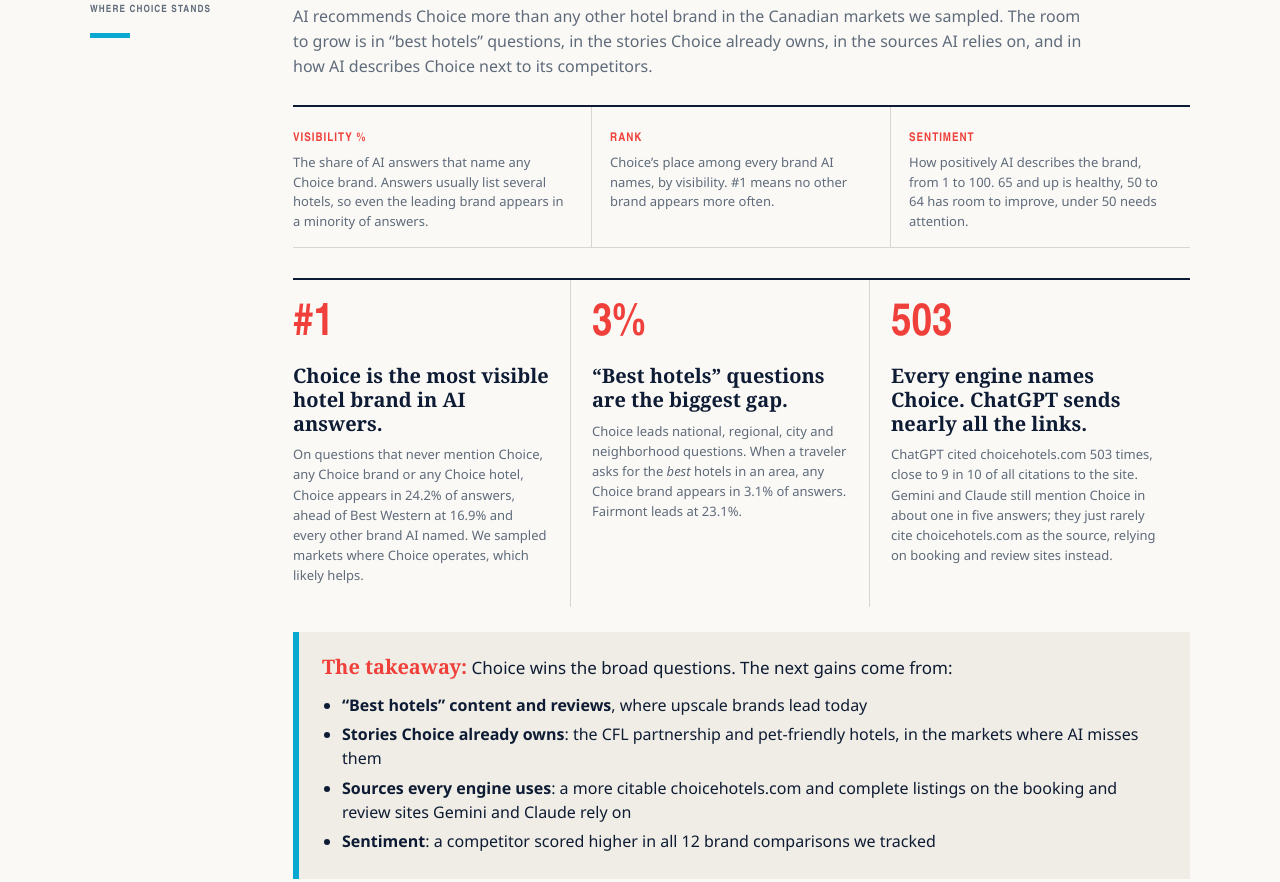
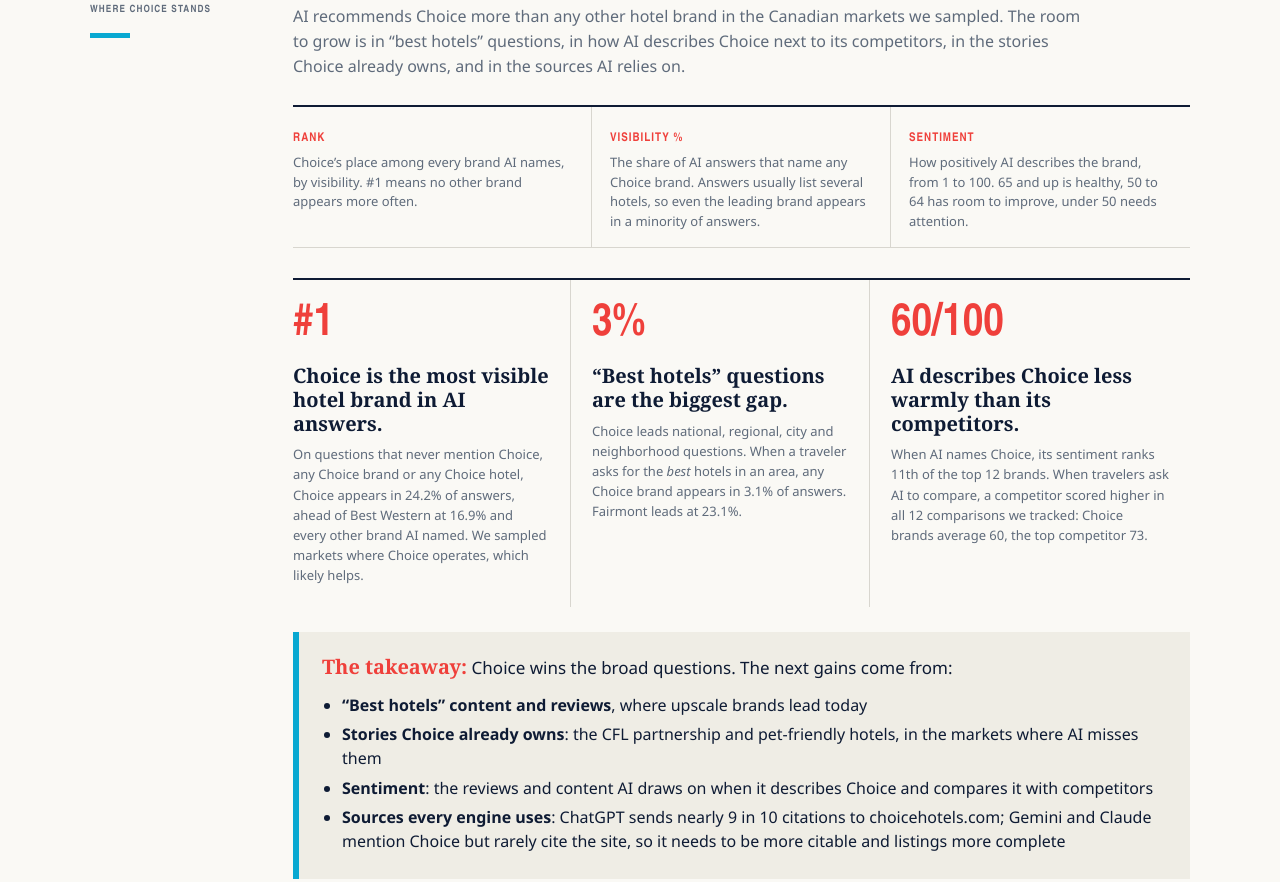
Before and after one commit to trebletree/ideascollidesearchinsights, a plain HTML site: page choice-hotels/index.html in a window 1280 px wide. Shown: the part 1134-2016 px from the top of the page. Drawn offline with Linux system fonts and the light colour scheme.

Commit message:
Choice snapshot: align reading guide with key findings, lead third finding with sentiment
Co-Authored-By: Claude Opus 5.5 <noreply@anthropic.com>
Claude-Session: https://claude.ai/code/session_01XxKsMFWGvq3TD9yHeKa9Bz

```diff
--- a/choice-hotels/index.html
+++ b/choice-hotels/index.html
@@ -397,18 +397,18 @@ a.ml{color:inherit;text-decoration:underline;text-decoration-color:var(--cyan);t
 <div class="section-body">
 
   <h2 class="reveal">Where Choice stands in <span>AI visibility today.</span></h2>
-  <p class="section-intro reveal">AI recommends Choice more than any other hotel brand in the Canadian markets we sampled. The room to grow is in &ldquo;best hotels&rdquo; questions, in the stories Choice already owns, in the sources AI relies on, and in how AI describes Choice next to its competitors.</p>
+  <p class="section-intro reveal">AI recommends Choice more than any other hotel brand in the Canadian markets we sampled. The room to grow is in &ldquo;best hotels&rdquo; questions, in how AI describes Choice next to its competitors, in the stories Choice already owns, and in the sources AI relies on.</p>
   <div class="read3 reveal">
+    <div><b>Rank</b><p>Choice&rsquo;s place among every brand AI names, by visibility. #1 means no other brand appears more often.</p></div>
     <div><b>Visibility %</b><p>The share of AI answers that name any Choice brand. Answers usually list several hotels, so even the leading brand appears in a minority of answers.</p></div>
-    <div><b>Rank</b><p>Choice&rsquo;s place among every brand AI names, by visibility. #1 means no other brand appears more often.</p></div>
     <div><b>Sentiment</b><p>How positively AI describes the brand, from 1 to 100. 65 and up is healthy, 50 to 64 has room to improve, under 50 needs attention.</p></div>
   </div>
   <div class="executive reveal">
     <article class="exec-item"><b>#1</b><h3>Choice is the most visible hotel brand in AI answers.</h3><p>On questions that never mention Choice, any Choice brand or any Choice hotel, Choice appears in 24.2% of answers, ahead of Best Western at 16.9% and every other brand AI named. We sampled markets where Choice operates, which likely helps.</p></article>
     <article class="exec-item"><b>3%</b><h3>&ldquo;Best hotels&rdquo; questions are the biggest gap.</h3><p>Choice leads national, regional, city and neighborhood questions. When a traveler asks for the <em>best</em> hotels in an area, any Choice brand appears in 3.1% of answers. Fairmont leads at 23.1%.</p></article>
-    <article class="exec-item"><b>503</b><h3>Every engine names Choice. ChatGPT sends nearly all the links.</h3><p>ChatGPT cited choicehotels.com 503 times, close to 9 in 10 of all citations to the site. Gemini and Claude still mention Choice in about one in five answers; they just rarely cite choicehotels.com as the source, relying on booking and review sites instead.</p></article>
+    <article class="exec-item"><b>60/100</b><h3>AI describes Choice less warmly than its competitors.</h3><p>When AI names Choice, its sentiment ranks 11th of the top 12 brands. When travelers ask AI to compare, a competitor scored higher in all 12 comparisons we tracked: Choice brands average 60, the top competitor 73.</p></article>
   </div>
-  <div class="insight reveal"><strong>The takeaway:</strong> Choice wins the broad questions. The next gains come from:<ul class="tk"><li><b>&ldquo;Best hotels&rdquo; content and reviews</b>, where upscale brands lead today</li><li><b>Stories Choice already owns</b>: the CFL partnership and pet-friendly hotels, in the markets where AI misses them</li><li><b>Sources every engine uses</b>: a more citable choicehotels.com and complete listings on the booking and review sites Gemini and Claude rely on</li><li><b>Sentiment</b>: a competitor scored higher in all 12 brand comparisons we tracked</li></ul></div>
+  <div class="insight reveal"><strong>The takeaway:</strong> Choice wins the broad questions. The next gains come from:<ul class="tk"><li><b>&ldquo;Best hotels&rdquo; content and reviews</b>, where upscale brands lead today</li><li><b>Stories Choice already owns</b>: the CFL partnership and pet-friendly hotels, in the markets where AI misses them</li><li><b>Sentiment</b>: the reviews and content AI draws on when it describes Choice and compares it with competitors</li><li><b>Sources every engine uses</b>: ChatGPT sends nearly 9 in 10 citations to choicehotels.com; Gemini and Claude mention Choice but rarely cite the site, so it needs to be more citable and listings more complete</li></ul></div>
 </div>
 </section>
 <section class="report-section" id="brands">
```
